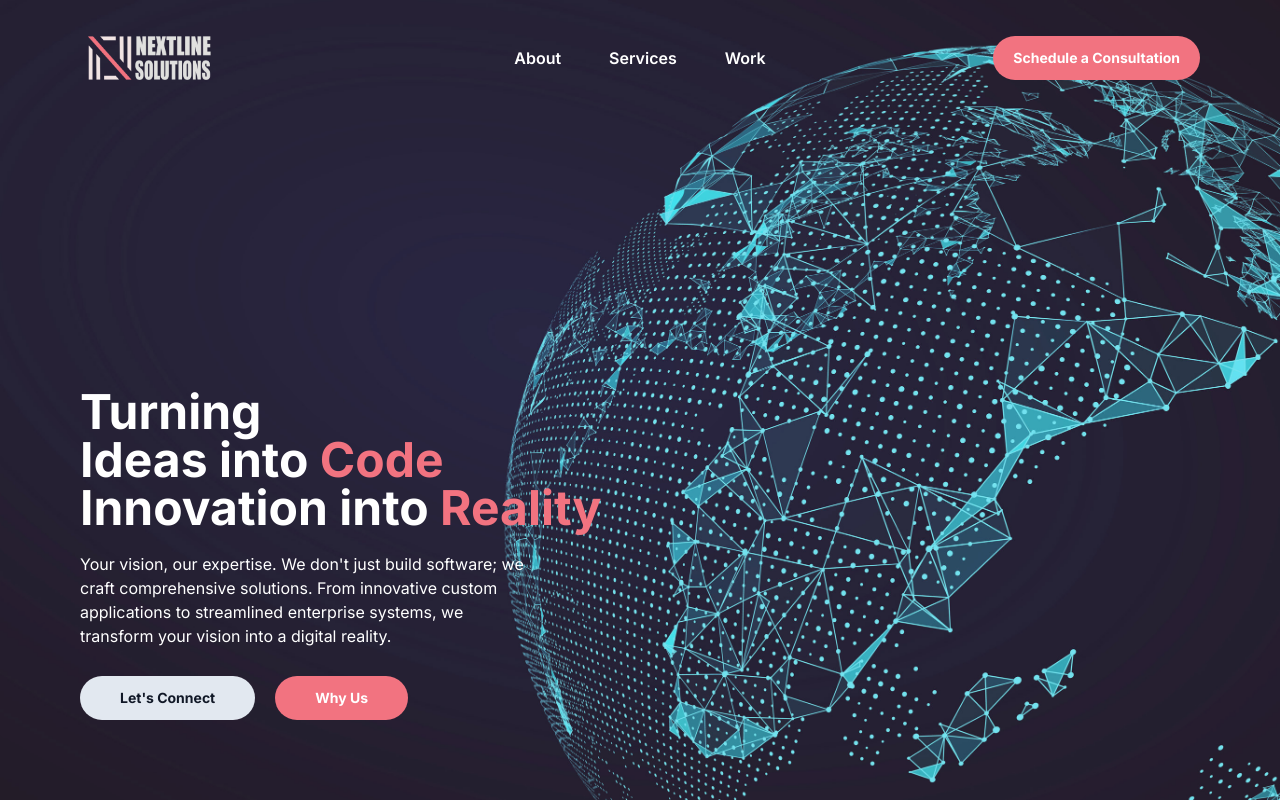
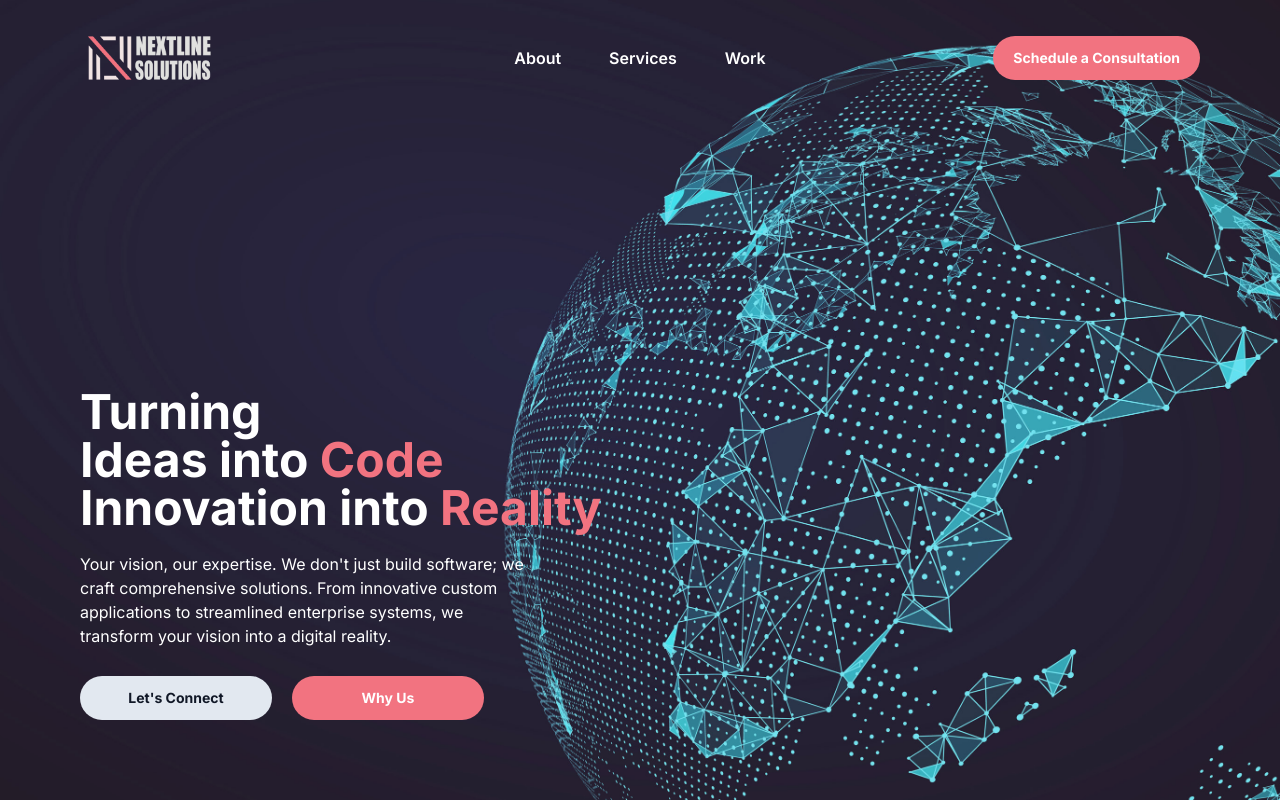
Before and after one commit to inam700/nextlinesolutions, a Next.js app: page / in a window 1280 px wide. Shown: the top 800 px of the page. Built offline with nearby package versions, Linux system fonts and the light colour scheme.

Commit message:
changed few things

```diff
--- a/app/sitemap.js
+++ b/app/sitemap.js
@@ -1,8 +1,24 @@
 export default function sitemap() {
   return [
+    {
+      url: `https://www.nextlinesolutions.com/`,
+      lastModified: new Date(),
+    },
     {
       url: `https://www.nextlinesolutions.com/about`,
       lastModified: new Date(),
     },
+    {
+      url: `https://www.nextlinesolutions.com/contact`,
+      lastModified: new Date(),
+    },
+    {
+      url: `https://www.nextlinesolutions.com/services`,
+      lastModified: new Date(),
+    },
+    {
+      url: `https://www.nextlinesolutions.com/portfolio`,
+      lastModified: new Date(),
+    },
   ];
 }
--- a/components/homepage/Showcase.jsx
+++ b/components/homepage/Showcase.jsx
@@ -1,3 +1,5 @@
+import Link from "next/link";
+
 const Showcase = () => {
   return (
     <div class="h-screen relative">
@@ -20,20 +22,22 @@ const Showcase = () => {
         </p>
 
         <div className="flex flex-col md:flex-row justify-center md:justify-start space-y-3 md:space-y-0 md:space-x-5">
-          <button
+          <Link
+            href={"/contact"}
             type="button"
-            className="rounded-full min-w-[120px] text-sm font-bold px-10 py-3 bg-slate-200 text-gray-900
+            className="rounded-full min-w-48 text-center text-sm font-bold px-10 py-3 bg-slate-200 text-gray-900
                         hover:shadow-slate-800 transition-shadow duration-300 ease-in-out"
           >
             Let's Connect
-          </button>
-          <button
+          </Link>
+          <Link
+            href={"/about"}
             type="button"
-            className="rounded-full min-w-[120px] text-sm font-bold px-10 py-3 bg-logoColorPrimary text-white
+            className="rounded-full min-w-48 text-center text-sm font-bold px-10 py-3 bg-logoColorPrimary text-white
                         hover:shadow-slate-800 transition-shadow duration-300 ease-in-out"
           >
             Why Us
-          </button>
+          </Link>
         </div>
       </div>
     </div>
--- a/components/homepage/WhatWeDo.jsx
+++ b/components/homepage/WhatWeDo.jsx
@@ -2,6 +2,7 @@ import { services } from "@/assets/data/services";
 import Image from "next/image";
 import React from "react";
 import servicebg from "@/assets/images/service-bg-1.png";
+import Link from "next/link";
 const WhatWeDo = () => {
   return (
     <div
@@ -26,11 +27,16 @@ const WhatWeDo = () => {
         <p className="text-lg mb-20 mt-3 text-white text-center">
           Unleash your potential. Let's explore how we can help you succeed.
         </p>
+
+        {/* <div class="group relative cursor-pointer overflow-hidden bg-white px-6 pt-10 pb-8 shadow-xl ring-1 ring-gray-900/5 transition-all duration-300 hover:-translate-y-1 hover:shadow-2xl sm:mx-auto sm:max-w-sm sm:rounded-lg sm:px-10">
+          <span class="absolute top-10 z-0 h-20 w-20 rounded-full bg-sky-500 transition-all duration-300 group-hover:scale-[10]"></span>
+        </div> */}
         <div className="grid grid-cols-1 md:grid-cols-2 gap-5 lg:gap-10">
           {services.map((item) => (
-            <div
+            <Link
+              href={"/services"}
               key={item.id}
-              className="flex flex-col lg:flex-row gap-5 border-2 shadow-md px-5 py-10 relative bg-slate-100 hover:bg-slate-50 transition-all duration-500"
+              className="flex flex-col lg:flex-row gap-5 border-2 shadow-md px-5 py-10 relative bg-slate-100 hover:bg-slate-50 hover:-translate-y-1 hover:shadow-2xl transition-all duration-300"
             >
               <div className="lg:w-3/5">
                 <p className="text-lg font-bold mb-5">{item.name}</p>
@@ -39,7 +45,7 @@ const WhatWeDo = () => {
               <div className="lg:w-2/5">
                 <Image src={item.image} className="w-56" />
               </div>
-            </div>
+            </Link>
           ))}
         </div>
       </div>
```
